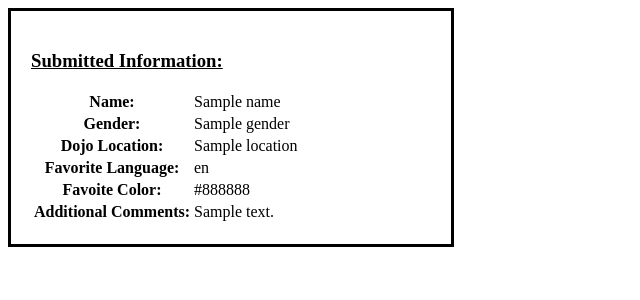
After one commit to JenniferFulton/django_practice, a Django app: template forms_practice/dojo_survey/templates/results.html in a window 1280 px wide. The commit adds this page. Shown: the top 300 px of the page, without its empty margins (0-640 px from the left). Run offline with Django 3.2, Linux system fonts and the light colour scheme; the template is opened without the code that fills it: most values are stand-ins (such as "Sample title", 1, 10 or a date in 2020).

Commit message:
Results page created and functioning. Assignment complete

```diff
--- /dev/null
+++ b/forms_practice/dojo_survey/static/css/results.css
@@ -0,0 +1,10 @@
+body{
+    border: solid;
+    padding: 20px;
+    height:auto;
+    width: 400px;
+}
+
+h3{
+    text-decoration: underline;
+}
--- /dev/null
+++ b/forms_practice/dojo_survey/templates/results.html
@@ -0,0 +1,45 @@
+<!DOCTYPE html>
+<html lang="en">
+<head>
+    <meta charset="UTF-8">
+    <meta http-equiv="X-UA-Compatible" content="IE=edge">
+    <meta name="Survey Results" content="width=device-width, initial-scale=1.0">
+    <title>Document</title>
+    {% load static %}
+    <link rel="stylesheet" href="{% static 'css/results.css' %}">
+</head>
+<body>
+    <h3>Submitted Information:</h3>
+    <table>
+        <tr>
+            <th>Name: </th>
+            <td>{{Name}}</td>
+        </tr>
+
+        <tr>
+            <th>Gender: </th>
+            <td>{{Gender}}</td>
+        </tr>
+
+        <tr>
+            <th>Dojo Location: </th>
+            <td>{{Location}}</td>
+        </tr>
+
+        <tr>
+            <th>Favorite Language: </th>
+            <td>{{Language}}</td>
+        </tr>
+
+        <tr>
+            <th>Favoite Color: </th>
+            <td>{{Color}}</td>
+        </tr>
+
+        <tr>
+            <th>Additional Comments: </th>
+            <td>{{Comments}}</td>
+        </tr>
+    </table>
+</body>
+</html>
```
Also changed, not shown: forms_practice/dojo_survey/templates/index.html (+4 -3 lines), forms_practice/dojo_survey/views.py (+12 -2 lines).
